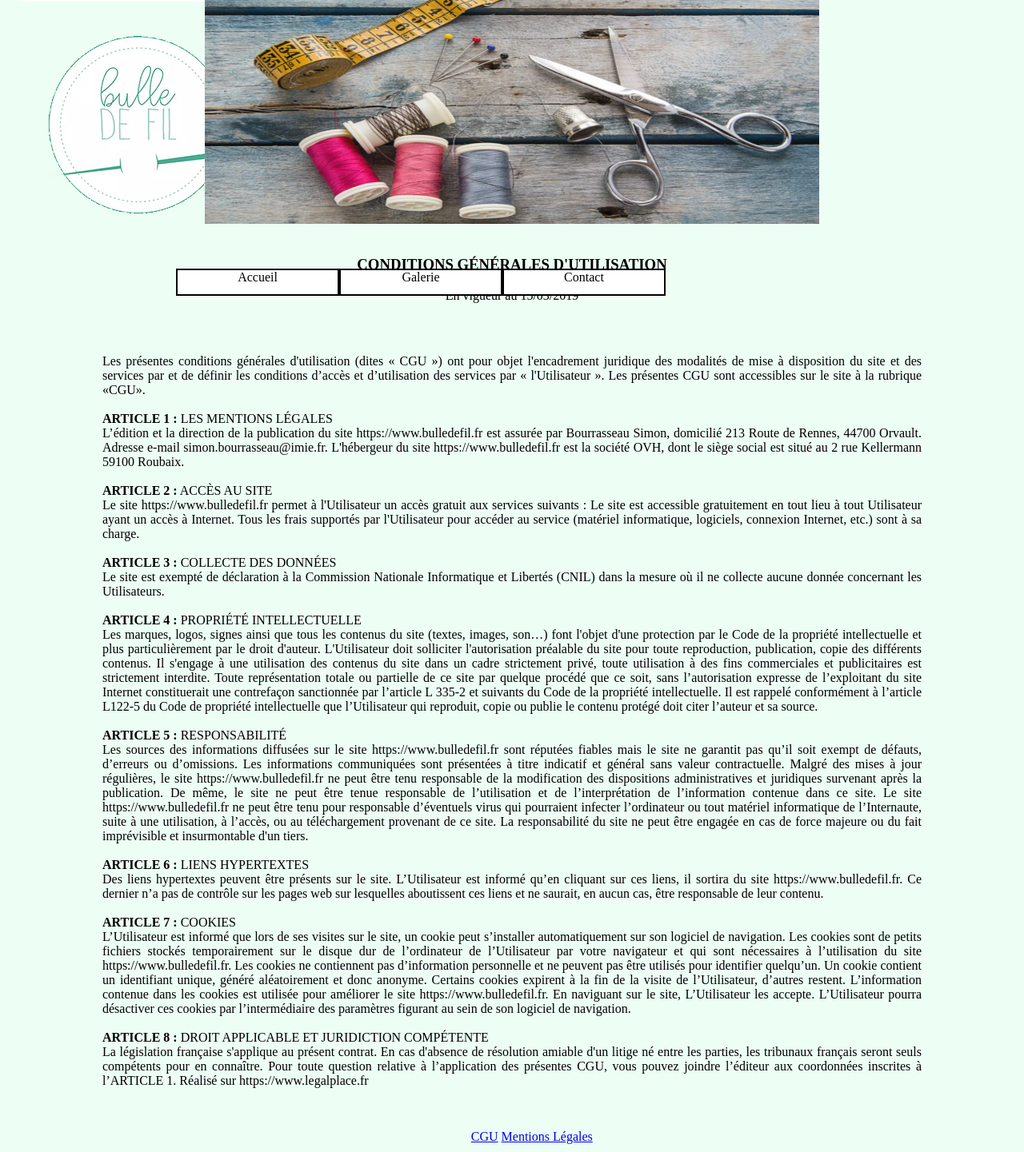
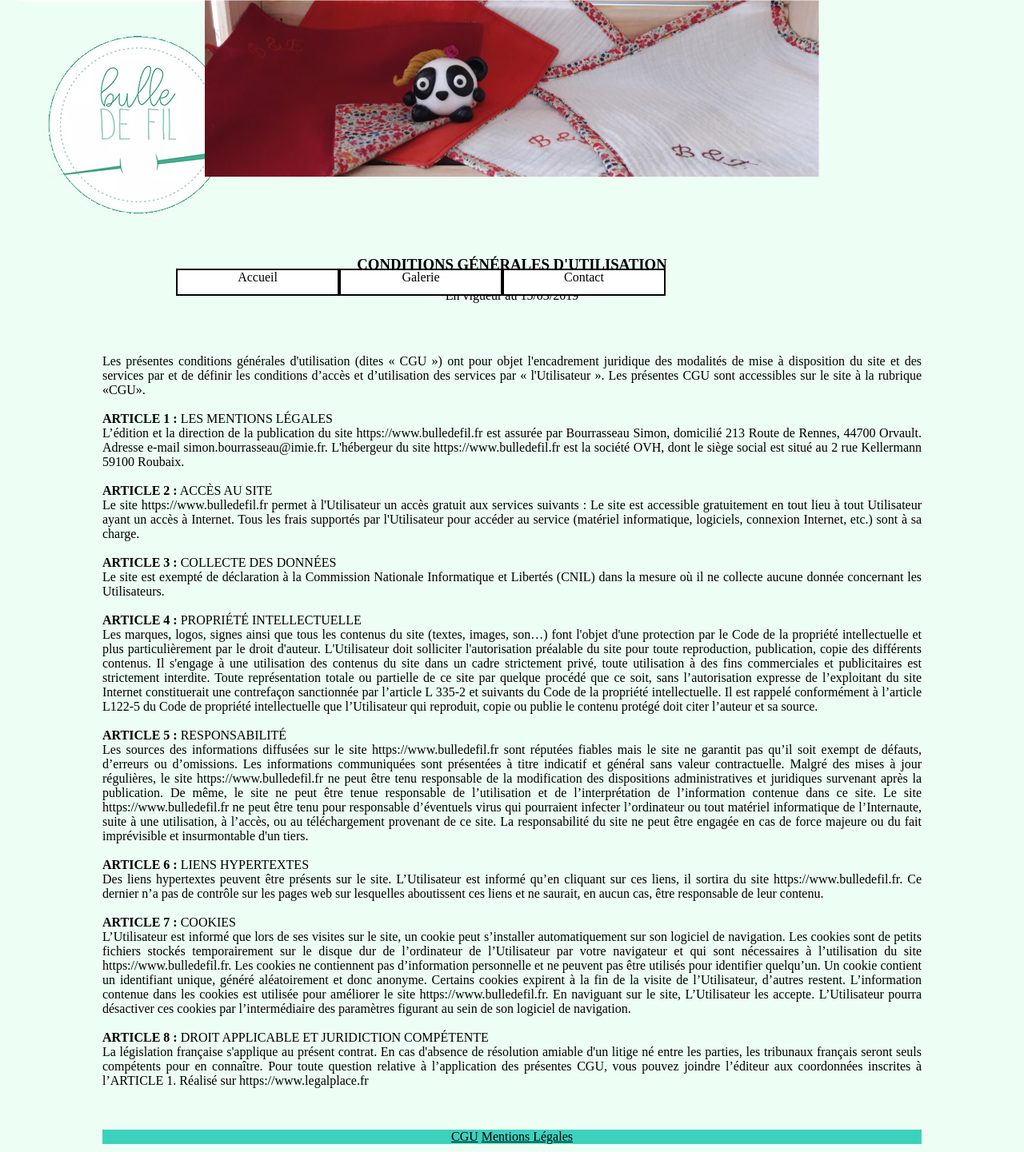
Before and after one commit to GeoffroyDutot/bulle_de_fils, a PHP site: page /src/html/cgu.html in a window 1280 px wide. Shown: the whole page at 80% size. Run offline with PHP 8.4, Linux system fonts and the light colour scheme.

Commit message:
modif footer

```diff
--- a/src/css/theme.css
+++ b/src/css/theme.css
@@ -6,16 +6,17 @@ body {
 
 img#entete{
     margin-left: 20%;
-    height: 35%;
+
     width: 60%;
     text-align: center;
     position: absolute;
     top: 0;
-    z-index: 1;
+
 
 }
 
 #logo{
+
     margin-left: 2%;
     position: absolute;
     top: 0;
@@ -87,5 +88,11 @@ footer{
   bottom: 0;
   margin-bottom: 1%;
   float: left;
-  margin-left: 45%;
+ text-align: center;
+    background-color: #3CD1BD;
+    width: 100%;
 }
+
+footer a {
+    color: black;
+}
--- a/src/html/cgu.html
+++ b/src/html/cgu.html
@@ -11,7 +11,7 @@
 
     <header>
         <img  id="logo" src="../images/logo.jpg">
-        <img id="entete"src="../images/couture.jpg">
+        <img id="entete"src="../images/entete.PNG">
        <!-- <strong><h1 id="titre">Galerie</h1></strong> -->
     </header>
 <div class="menu">
--- a/src/html/mention_legal.html
+++ b/src/html/mention_legal.html
@@ -12,7 +12,7 @@
 
     <header>
         <img  id="logo" src="../images/logo.jpg">
-        <img id="entete"src="../images/couture.jpg">
+        <img id="entete"src="../images/entete.PNG">
        <!-- <strong><h1 id="titre">Galerie</h1></strong> -->
     </header>
 <div class="menu">
```
